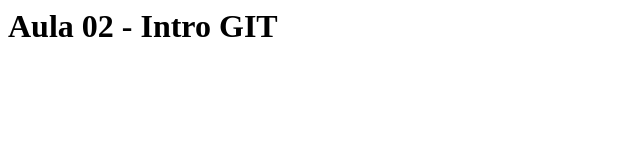
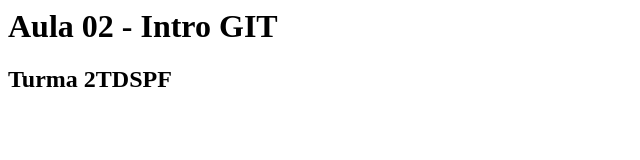
Before and after one commit to IsabellajFerreira/aula02---introgit, a plain HTML site: page index.html in a window 1280 px wide. Shown: the whole page, without its empty margins (0-640 px from the left). Drawn offline with Linux system fonts and the light colour scheme.

Commit message:
Adição do cod da turma no arq index

```diff
--- a/index.html
+++ b/index.html
@@ -6,5 +6,6 @@
 
 <body>
 	<h1>Aula 02 - Intro GIT</h1>
+	<h2>Turma 2TDSPF</h2>
 </body>
 </html>
```
